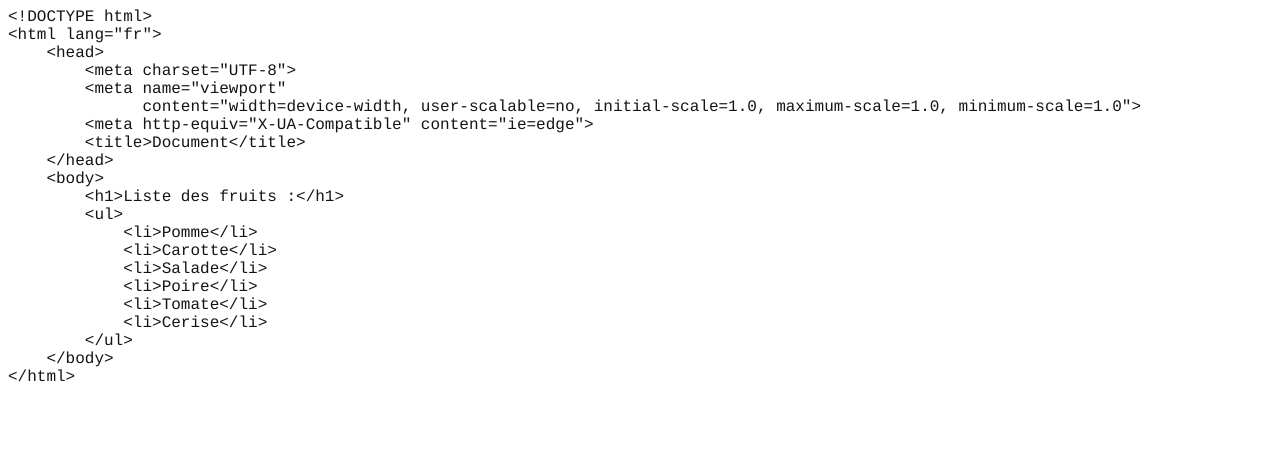
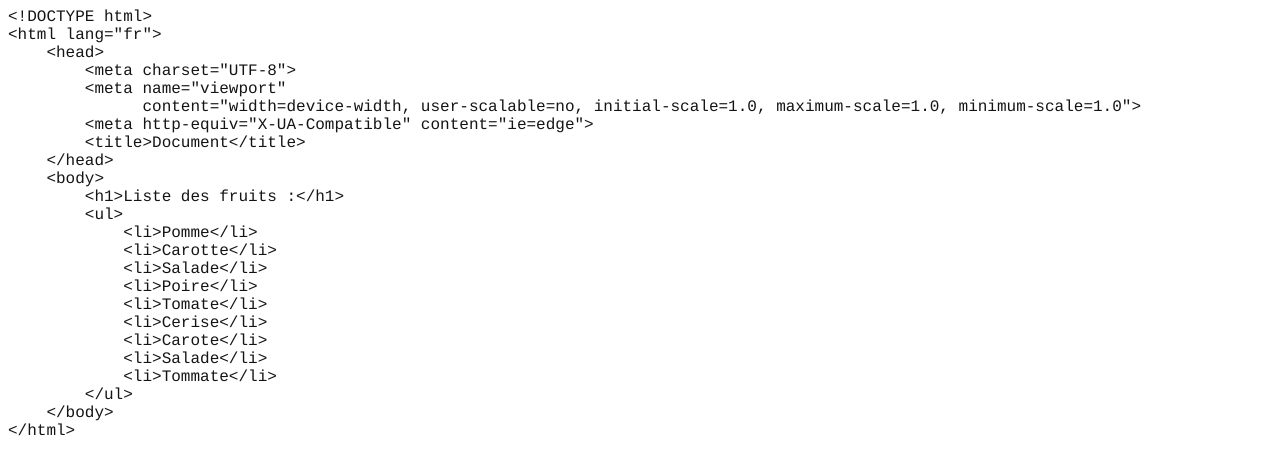
Before and after one commit to IOn007/exercice-defi, a plain HTML site: page index.html in a window 1280 px wide. Drawn offline with Linux system fonts and the light colour scheme.

Commit message:
Conflit resolu

```diff
--- a/index.html
+++ b/index.html
@@ -30,8 +30,11 @@
 <p class="p1"><span class="s1"><span class="Apple-converted-space">            </span>&lt;li&gt;Poire&lt;/li&gt;</span></p>
 <p class="p1"><span class="s1"><span class="Apple-converted-space">            </span>&lt;li&gt;Tomate&lt;/li&gt;</span></p>
 <p class="p1"><span class="s1"><span class="Apple-converted-space">            </span>&lt;li&gt;Cerise&lt;/li&gt;</span></p>
-<p class="p1"><span class="s1"><span class="Apple-converted-space">        </span>&lt;/ul&gt;</span></p>
-<p class="p1"><span class="s1"><span class="Apple-converted-space">    </span>&lt;/body&gt;</span></p>
+<p class="p1"><span class="s1"><span class="Apple-converted-space">            </span>&lt;li&gt;Carote&lt;/li&gt;</span></p>
+<p class="p1"><span class="s1"><span class="Apple-converted-space">            </span>&lt;li&gt;Salade&lt;/li&gt;</span></p>
+<p class="p1"><span class="s1"><span class="Apple-converted-space">            </span>&lt;li&gt;Tommate&lt;/li&gt;</span></p>
+
+<p class="p1"><span class="s1"><span class="Apple-converted-space">        </span>&lt;/ul&gt;</span></p><p class="p1"><span class="s1"><span class="Apple-converted-space">    </span>&lt;/body&gt;</span></p>
 <p class="p1"><span class="s1">&lt;/html&gt;</span></p>
 </body>
 </html>
```
